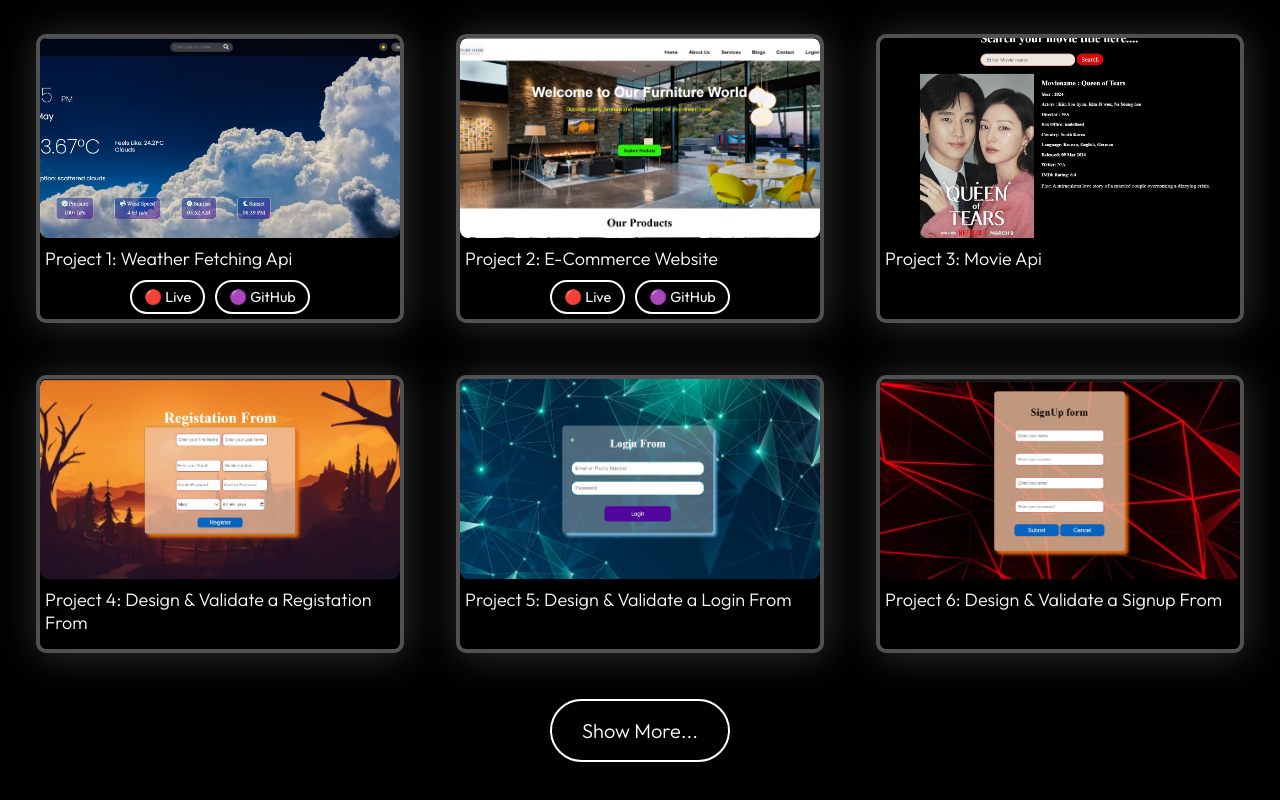
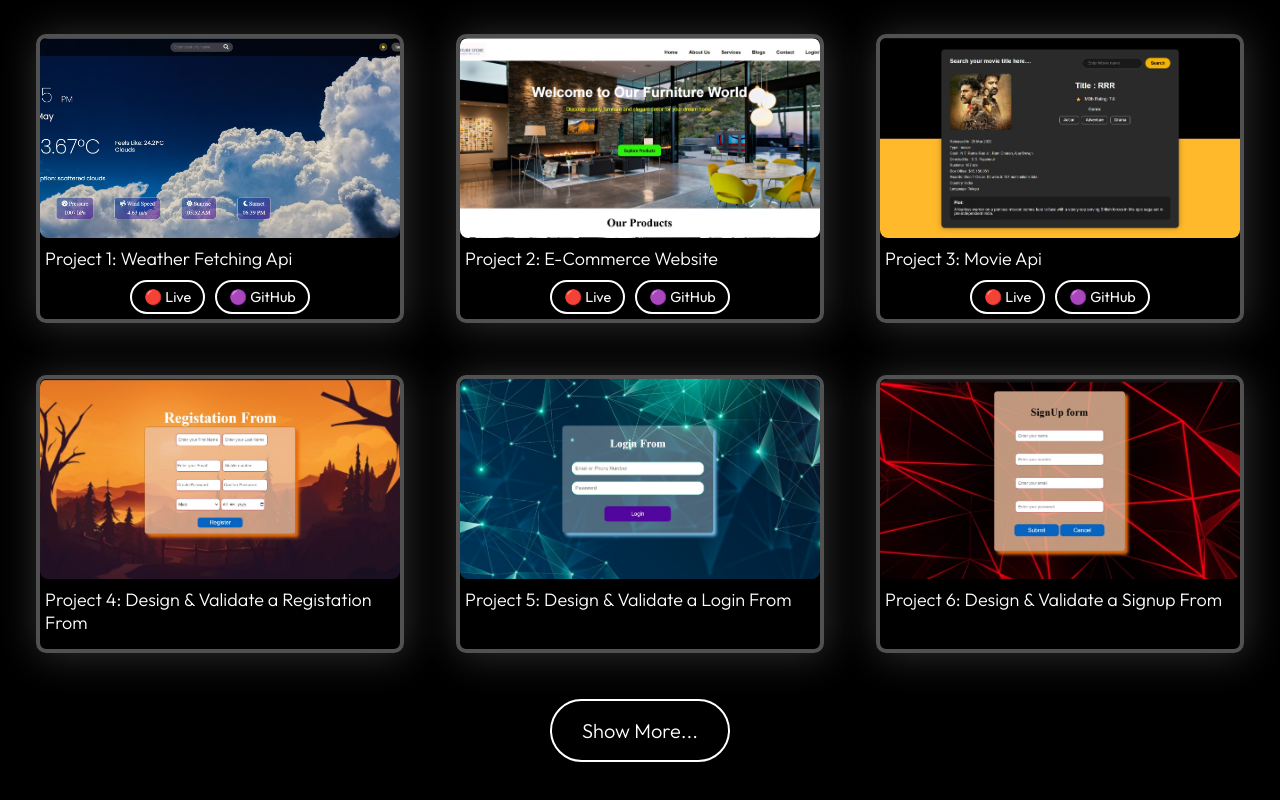
Before and after one commit to M-Lipsa-Jena/Portfolio-Website, a React (Vite) app: page / in a window 1280 px wide. Shown: the part 2824-3624 px from the top of the page. Built offline with nearby package versions, Linux system fonts and the light colour scheme.

Commit message:
Update Resume and Project link

```diff
--- a/src/assets/Components/Hero/Hero.jsx
+++ b/src/assets/Components/Hero/Hero.jsx
@@ -22,7 +22,7 @@ const Hero = () => {
         <a href="#contact" className="hero-connect">
           Connect with Me
         </a>
-        <a href="/M_Lipsa_Jena.pdf" target="_blank" className="hero-resume">
+        <a href="/M_Lipsa_Jena_resume.pdf" target="_blank" className="hero-resume">
           View Resume
         </a>
       </div>
--- a/src/assets/Components/MyWork/MyWork.js
+++ b/src/assets/Components/MyWork/MyWork.js
@@ -1,6 +1,7 @@
 import WeatherForecastImg from "../../../assets/Components/MyWork/Project_Images/Weather_Forecast_App.jpg"
 import EcommerceImg from "../../../assets/Components/MyWork/Project_Images/E-commerce.jpg"
-import MovieApiImg from "../../../assets/Components/MyWork/Project_Images/Movie-Api.jpg"
+// import MovieApiImg from "../../../assets/Components/MyWork/Project_Images/Movie-Api.jpg"
+import MovieApiImg from "../../../assets/Components/MyWork/Project_Images/Movie-search-app.jpg"
 import RegistationImg from "../../../assets/Components/MyWork/Project_Images/Registation.jpg"
 import LoginImg from "../../../assets/Components/MyWork/Project_Images/Login.jpg"
 import SignupImg from "../../../assets/Components/MyWork/Project_Images/Signup.jpg"
@@ -23,7 +24,9 @@ export const MyWork_data = [
     {
         w_no:3,
         w_name:"Project 3: Movie Api",
-        w_img: MovieApiImg
+        w_img: MovieApiImg,
+        w_live: "https://find-movie-info.netlify.app/",
+        w_github: "https://github.com/M-Lipsa-Jena/movie-searching-app"
     },
 
     {
```
Also changed, not shown: src/assets/Components/MyWork/Project_Images/Movie-search-app.jpg (added), 1 other file (tests, documents, lock files or other folders).
